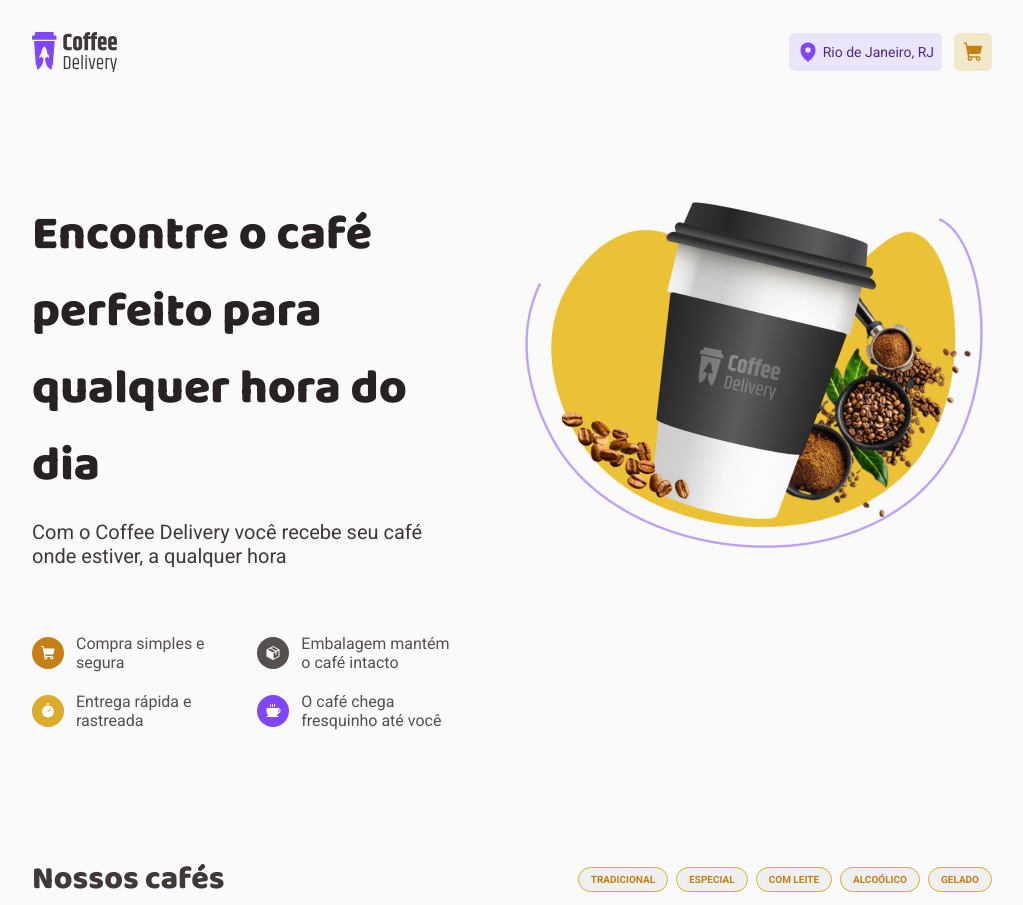
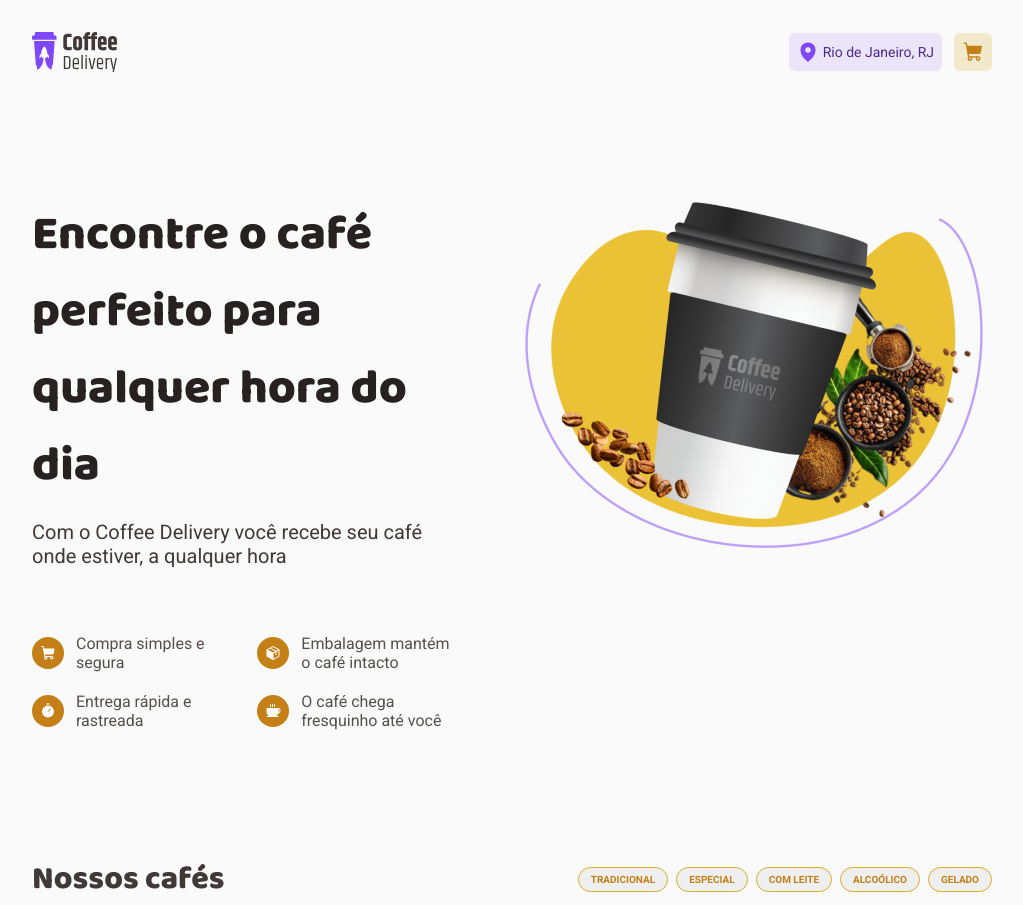
Before and after one commit to GabrielFSoares/coffee-delivery, a React (Vite) app: page / in a window 1280 px wide. Shown: the whole page, without its empty margins (128-1151 px from the left). Built offline with nearby package versions, Linux system fonts and the light colour scheme.

Commit message:
items intro

```diff
--- /dev/null
+++ b/src/pages/Home/components/items-intro/index.tsx
@@ -0,0 +1,35 @@
+import { Coffee, Package, ShoppingCart, Timer } from '@phosphor-icons/react'
+import { itemColorVariant, ItemsIntroContainer } from './style'
+
+interface itemsIntroProps {
+  icon: 'ShoppingCart' | 'Package' | 'Timer' | 'Coffee'
+  text: string
+  color?: itemColorVariant
+}
+
+export function ItemsIntro({ icon, text, color = 'yellow' }: itemsIntroProps) {
+  function iconChange(icon: string) {
+    if (icon === 'ShoppingCart') {
+      return <ShoppingCart size={16} weight="fill" />
+    }
+
+    if (icon === 'Package') {
+      return <Package size={16} weight="fill" />
+    }
+
+    if (icon === 'Timer') {
+      return <Timer size={16} weight="fill" />
+    }
+
+    if (icon === 'Coffee') {
+      return <Coffee size={16} weight="fill" />
+    }
+  }
+
+  return (
+    <ItemsIntroContainer variant={color}>
+      <span>{iconChange(icon)}</span>
+      {text}
+    </ItemsIntroContainer>
+  )
+}
--- /dev/null
+++ b/src/pages/Home/components/items-intro/style.ts
@@ -0,0 +1,26 @@
+import styled from 'styled-components'
+
+export type itemColorVariant = 'yellow-dark' | 'yellow' | 'purple' | 'gray'
+
+interface ItemsIntroContainerProps {
+  variant: itemColorVariant
+}
+
+export const ItemsIntroContainer = styled.div<ItemsIntroContainerProps>`
+  display: flex;
+  align-items: center;
+  gap: 0.75rem;
+
+  span {
+    display: flex;
+    align-items: center;
+
+    width: 2rem;
+    height: 2rem;
+    border-radius: 100%;
+    padding: 0.5rem;
+
+    background-color: ${(props) => props.theme['yellow-dark']};
+    color: ${(props) => props.theme.white};
+  }
+`
--- a/src/pages/Home/index.tsx
+++ b/src/pages/Home/index.tsx
@@ -1,8 +1,8 @@
 import { HomeContainer, InfoContainer } from './styles'
 import imageHome from '../../assets/Imagem.png'
-import { Coffee, Package, ShoppingCart, Timer } from '@phosphor-icons/react'
 
 import { CoffeeList } from './components/coffee-list'
+import { ItemsIntro } from './components/items-intro'
 
 export function Home() {
   return (
@@ -16,30 +16,10 @@
           </p>
 
           <InfoContainer>
-            <div>
-              <span id="item-intro-1">
-                <ShoppingCart size={16} weight="fill" />
-              </span>
-              Compra simples e segura
-            </div>
-            <div>
-              <span id="item-intro-2">
-                <Package size={16} weight="fill" />
-              </span>
-              Embalagem mantém o café intacto
-            </div>
-            <div>
-              <span id="item-intro-3">
-                <Timer size={16} weight="fill" />
-              </span>
-              Entrega rápida e rastreada
-            </div>
-            <div>
-              <span id="item-intro-4">
-                <Coffee size={16} weight="fill" />
-              </span>
-              O café chega fresquinho até você
-            </div>
+            <ItemsIntro icon="ShoppingCart" text="Compra simples e segura" />
+            <ItemsIntro icon="Package" text="Embalagem mantém o café intacto" />
+            <ItemsIntro icon="Timer" text="Entrega rápida e rastreada" />
+            <ItemsIntro icon="Coffee" text="O café chega fresquinho até você" />
           </InfoContainer>
         </div>
 
--- a/src/pages/Home/styles.ts
+++ b/src/pages/Home/styles.ts
@@ -22,39 +22,4 @@
   display: grid;
   grid-template-columns: auto auto;
   gap: 1.25rem 2.5rem;
-
-  div {
-    display: flex;
-    align-items: center;
-    gap: 0.75rem;
-  }
-
-  span {
-    display: flex;
-    align-items: center;
-
-    width: 2rem;
-    height: 2rem;
-    border-radius: 100%;
-    padding: 0.5rem;
-
-    background-color: ${(prpos) => prpos.theme['yellow-dark']};
-    color: ${(props) => props.theme.white};
-  }
-
-  #item-intro-1 {
-    background-color: ${(prpos) => prpos.theme['yellow-dark']};
-  }
-
-  #item-intro-2 {
-    background-color: ${(prpos) => prpos.theme['base-text']};
-  }
-
-  #item-intro-3 {
-    background-color: ${(prpos) => prpos.theme.yellow};
-  }
-
-  #item-intro-4 {
-    background-color: ${(prpos) => prpos.theme.purple};
-  }
 `
```
